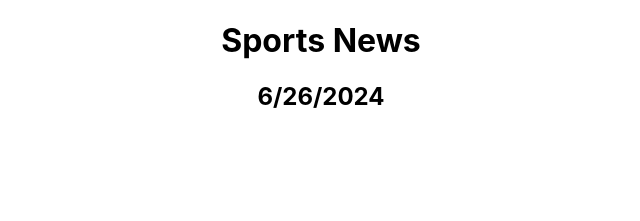
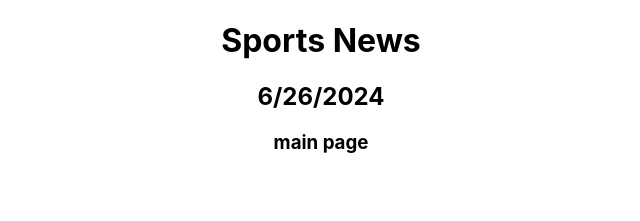
Before and after one commit to BrandonDoza/sports-news, a React (Create React App) app: page / in a window 1280 px wide. Shown: the top 221 px of the page, without its empty margins (319-959 px from the left). Built offline with nearby package versions, Linux system fonts and the light colour scheme.

Commit message:
create main page component to display all articles

```diff
--- a/src/Components/App/App.js
+++ b/src/Components/App/App.js
@@ -3,6 +3,7 @@ import { useState, useEffect } from 'react';
 import './App.css';
 import allArticles from '../../mockData';
 import Header from '../Header/Header';
+import MainPage from '../MainPage/MainPage';
 
 function App() {
   const [articles, setArticles] = useState([])
@@ -22,6 +23,9 @@ function App() {
   return (
     <div className="App">
       <Header />
+      <Routes>
+        <Route path="/" element={<MainPage articles={articles} />} />
+      </Routes>
     </div>
   );
 }
--- /dev/null
+++ b/src/Components/MainPage/MainPage.jsx
@@ -0,0 +1,9 @@
+import { Link } from "react-router-dom"
+
+export default function MainPage({articles}) {
+     return (
+        <div className="main-page">
+            <h3>main page</h3>
+        </div>
+     )
+}
```
Also changed, not shown: src/Components/MainPage/MainPage.css (added).
